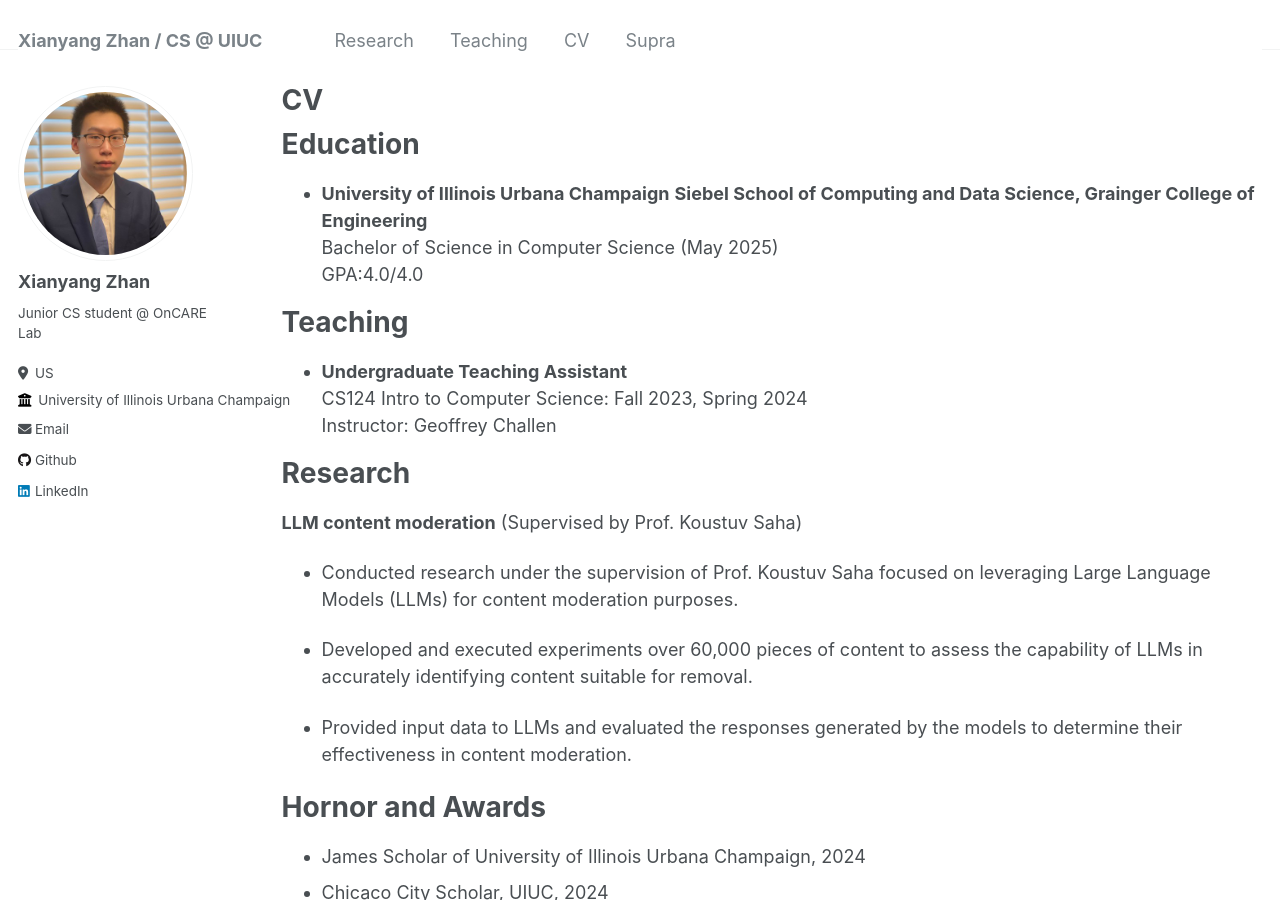
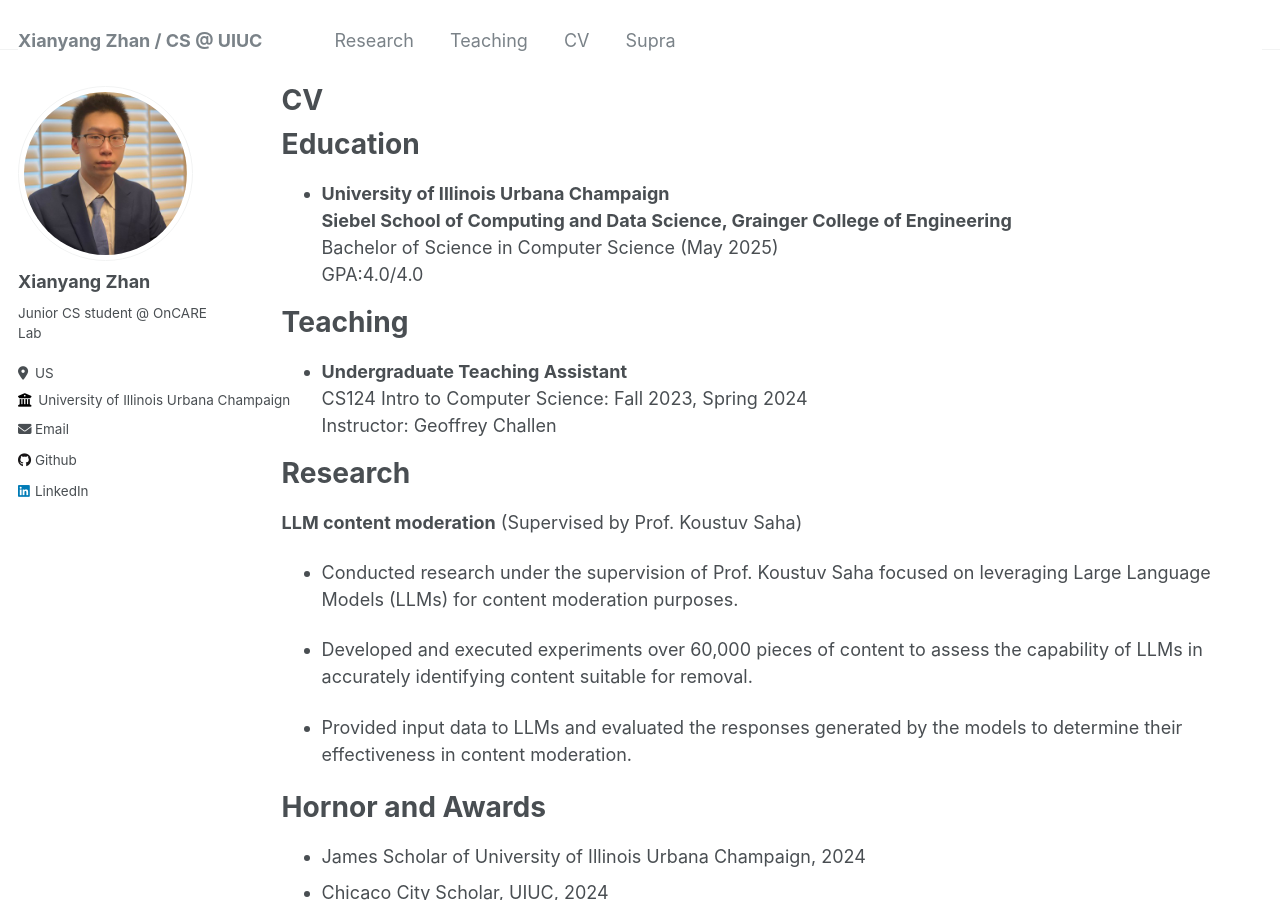
Before and after one commit to xzhan0/xzhan0.github.io, a Jekyll site: the page built from _pages/cv.md, in a window 1280 px wide and 900 px high. Built offline with Jekyll 4.4.1, drawn with Linux system fonts in a browser that asks for light colours.

Commit message:
Update cv.md

```diff
--- a/_pages/cv.md
+++ b/_pages/cv.md
@@ -7,7 +7,7 @@ author_profile: true
 
 Education
 ======
-- **University of Illinois Urbana Champaign**
+- **University of Illinois Urbana Champaign** \
 **Siebel School of Computing and Data Science, Grainger College of Engineering**
 <br/>
 Bachelor of Science in Computer Science (May 2025)
```
